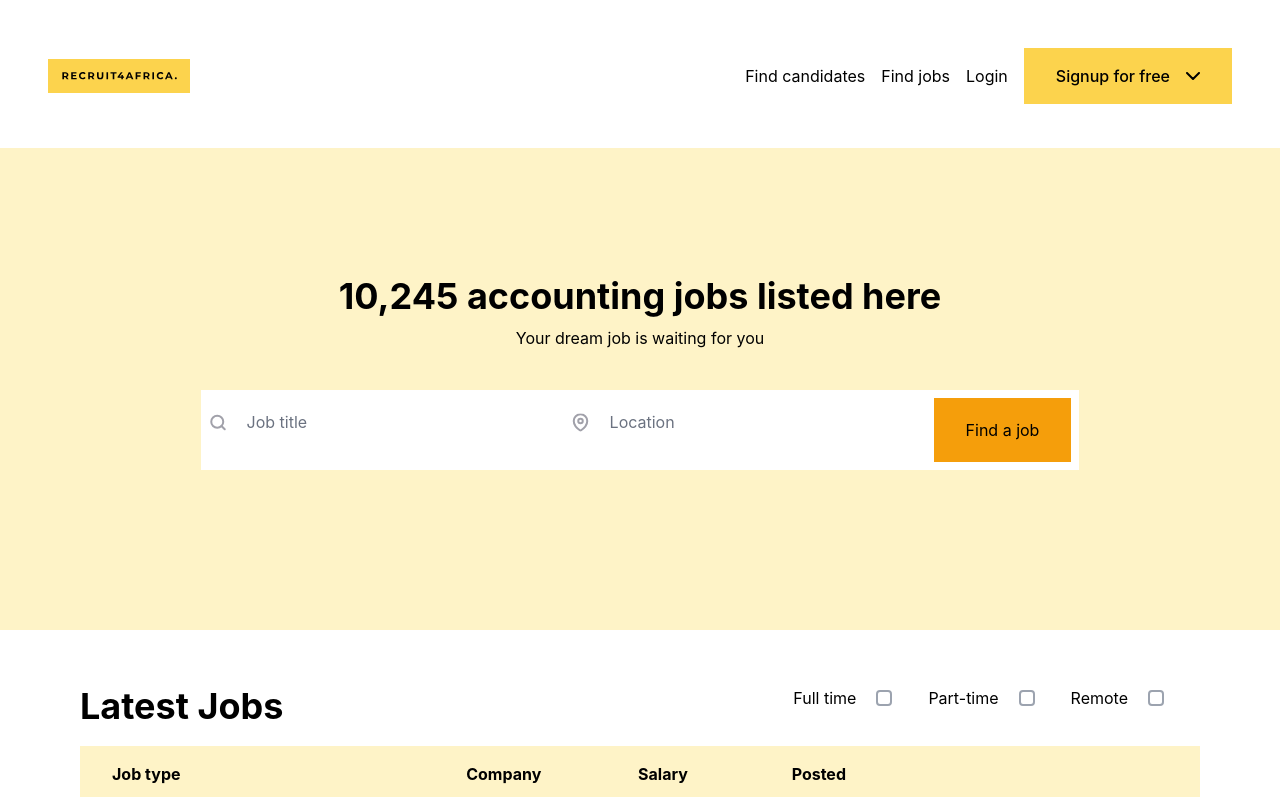
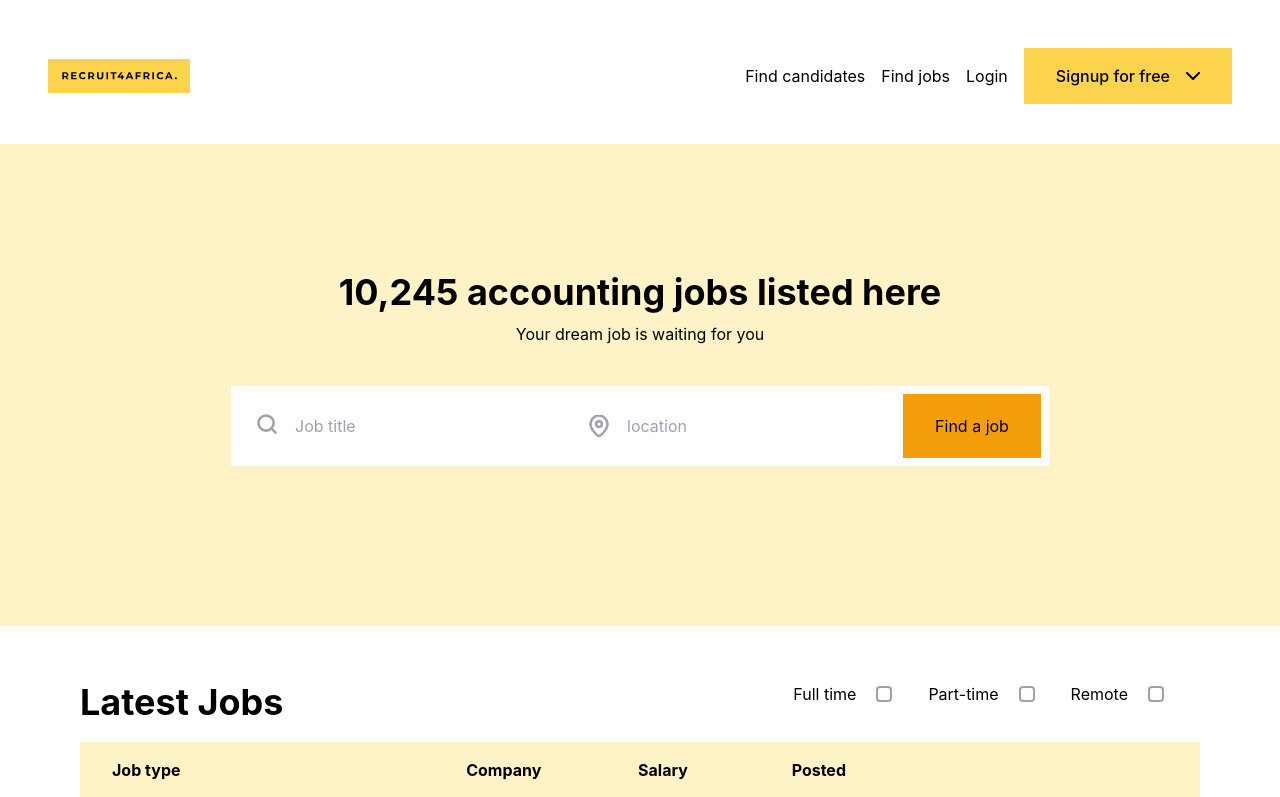
Before and after one commit to luigimorel/recruit-africa, a React (Create React App) app: page / in a window 1280 px wide. Shown: the top 797 px of the page. Built offline with nearby package versions, Linux system fonts and the light colour scheme; what @tailwindcss/typography would draw is missing.

Commit message:
re-organize available jobs component

```diff
--- a/src/components/AvailableJobs.jsx
+++ b/src/components/AvailableJobs.jsx
@@ -6,38 +6,43 @@ import { ReactComponent as LocationIcon } from "./../assets/Location.svg";
 
 const AvailableJobs = () => {
   return (
-    <div className="mt-11 bg-yellow-100 flex flex-col items-center mb-14 justify-center">
+    <div className="mt-1 bg-yellow-100 flex flex-col items-center mb-14 justify-center">
       <h3 className="font-bold text-4xl sm:mb-2.5 sm:pt-32 pt-16 text-center">
         10,245 accounting jobs listed here
       </h3>
       <p className="mb-10">Your dream job is waiting for you</p>
 
       <form action="">
-        <div className="flex flex-col sm:flex-row  items-center bg-white w-auto p-2 mb-40">
-          <div className="flex flex-row items-center mb-4">
-            <span className="mr-2">
-              <SearchIcon />
-            </span>
-            <input
-              type="text"
-              id="job-title"
-              name="job-title"
-              placeholder="Job title"
-              className="sm:mr-16  border-0"
-            />
-          </div>
-          <div className="flex flex-row  items-center mb-4">
-            <span className="mr-2 ">
-              <LocationIcon />
-            </span>
+        <div className="flex flex-col sm:flex-row  items-center justify-center bg-white w-auto p-2 mb-40">
+          <div className="flex flex-row items-center ">
+            {/* Job title */}
+            <label class="relative text-gray-400 mr-3 focus-within:text-gray-600 block">
+              <SearchIcon className="absolute w-6 h-6 top-2.5  left-4" />
 
-            <input
-              type="text"
-              name="location"
-              id="location  "
-              placeholder="Location"
-              className="sm:mr-16 border-0 "
-            />
+              <input
+                type="text"
+                name="title"
+                required
+                id="title"
+                placeholder="Job title"
+                autoComplete
+                class="form-input border-none  rounded py-3 px-4 w-full bg-white placeholder-gray-400 text-gray-500 appearance-none block pl-14 focus:outline-none"
+              />
+            </label>
+
+            {/* Location */}
+            <label class="relative text-gray-400 focus-within:text-gray-600 block mr-3">
+              <LocationIcon className="absolute w-6 h-6 top-3  left-4" />
+              <input
+                type="text"
+                name="location"
+                required
+                id="location"
+                placeholder="location"
+                autoComplete
+                class="form-input border-none  rounded py-3 px-4 w-full bg-white placeholder-gray-400 text-gray-500 appearance-none block pl-14 focus:outline-none"
+              />
+            </label>
           </div>
 
           <div>
```
